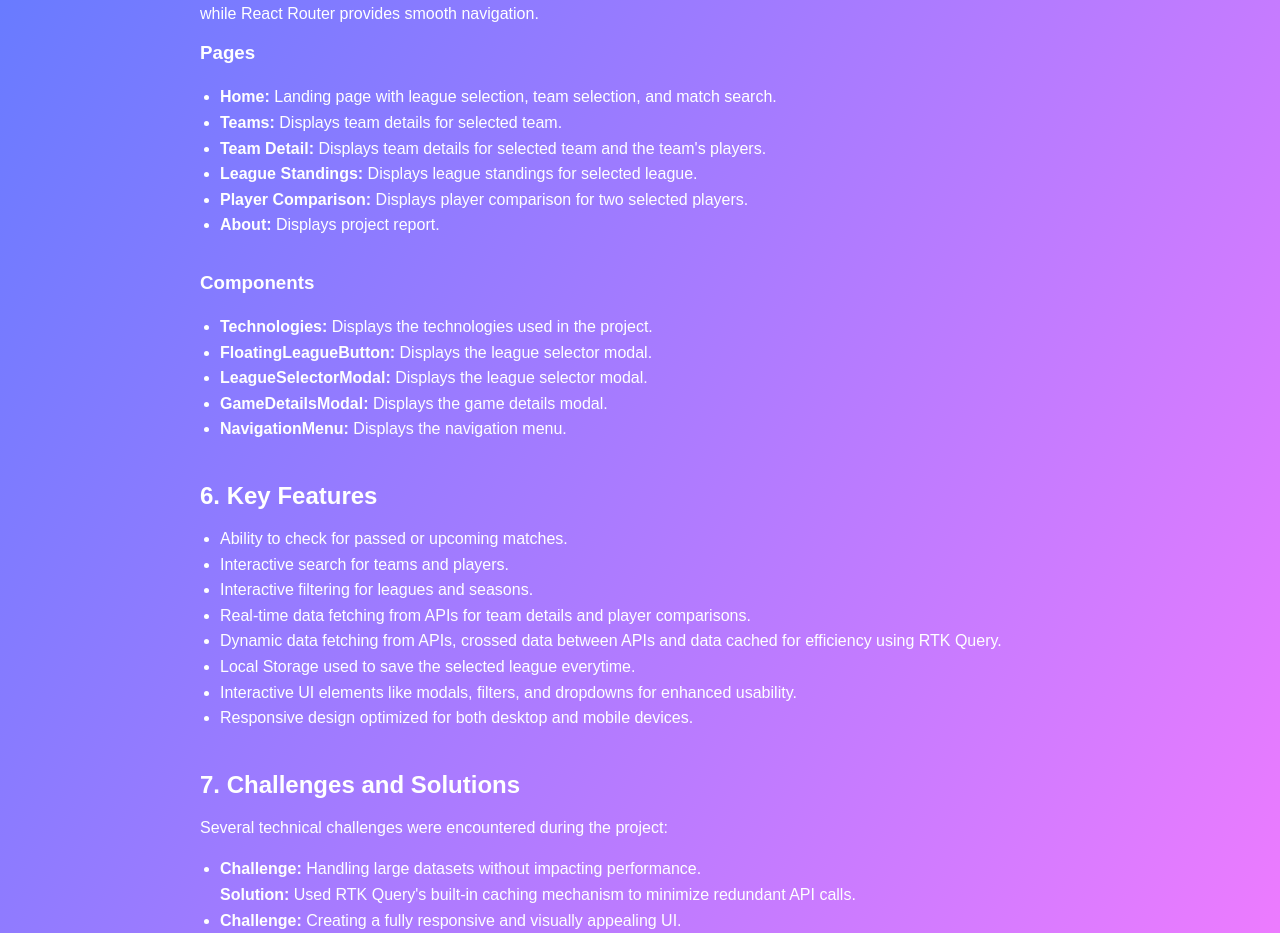
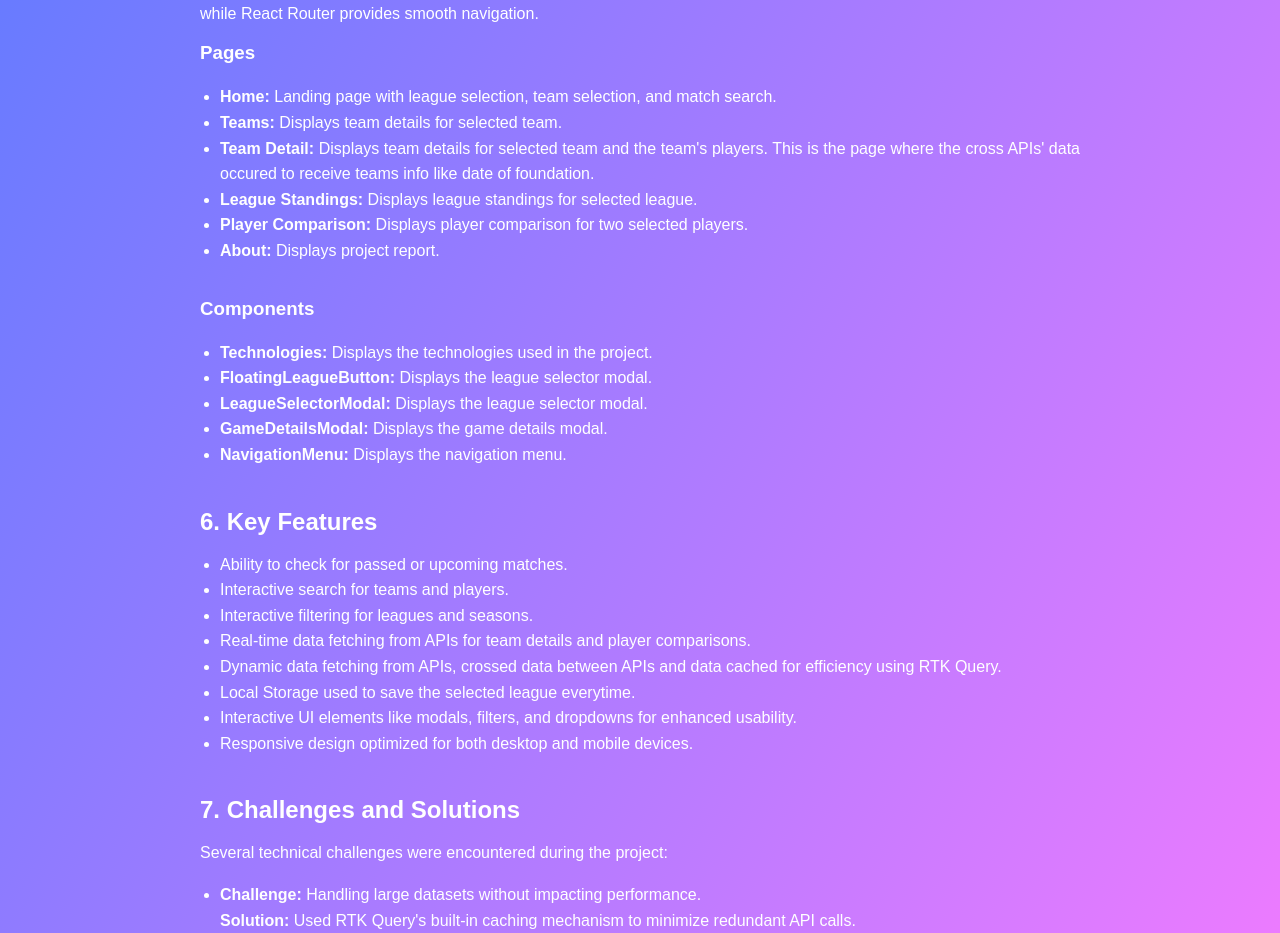
Before and after one commit to Nunomatos7/all-football-info, a React (Create React App) app in the folder all-football-info/: page /about in a window 1280 px wide. Shown: the part 2500-3433 px from the top of the page. Built offline with nearby package versions, Linux system fonts and the light colour scheme; no server answers.

Commit message:
Last report updates

```diff
--- a/all-football-info/src/pages/About.js
+++ b/all-football-info/src/pages/About.js
@@ -145,7 +145,7 @@ const About = () => {
             <strong>Teams:</strong> Displays team details for selected team.
           </li>
           <li>
-            <strong>Team Detail:</strong> Displays team details for selected team and the team's players.
+            <strong>Team Detail:</strong> Displays team details for selected team and the team's players. This is the page where the cross APIs' data occured to receive teams info like date of foundation.
           </li>
           <li>
             <strong>League Standings:</strong> Displays league standings for selected league.
```
